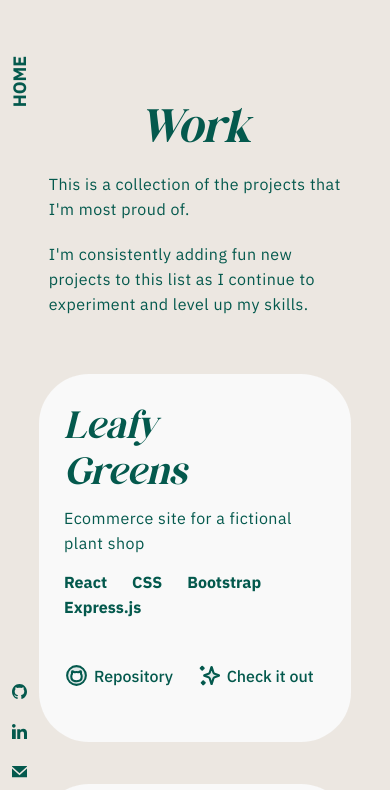
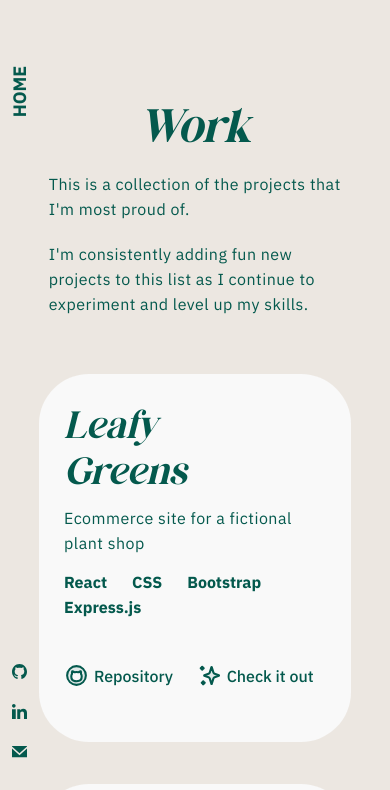
Before and after one commit to huntkay1/portfolio, a React (Vite) app: page /work in a window 390 px wide. Shown: the top 790 px of the page. Built offline with nearby package versions, Linux system fonts and the light colour scheme.

Commit message:
Move icons up

```diff
--- a/src/styles/index.css
+++ b/src/styles/index.css
@@ -65,7 +65,7 @@ a {
     background-color: transparent;
     border: none;
     font-size: 18px;
-    margin-top: 70px;
+    margin-top: 80px;
     color: var(--BLUE-COLOR);
     padding: 0;
 }
@@ -91,7 +91,7 @@ a {
     flex-direction: column;
     align-items: center;
     gap: 20px;
-    margin-bottom: 35px;
+    margin-bottom: 80px;
 }
 
 .sidebar-icons img{
@@ -105,7 +105,7 @@ a {
 @media (max-width: 430px) {
 
     .sidebar-icons {
-        margin-bottom: 60px !important;
+        margin-bottom: 80px !important;
     }
 
     .sidebar-icons img{
```
